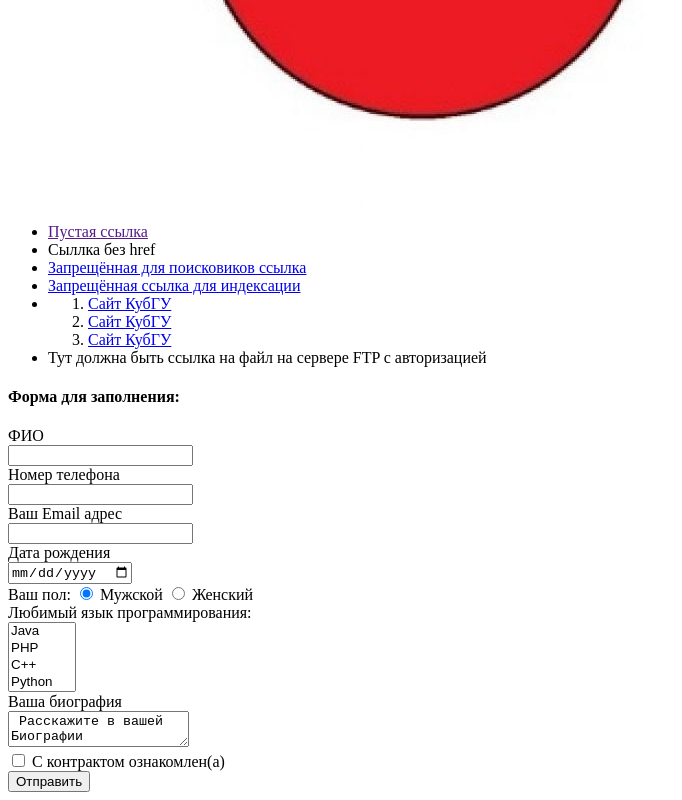
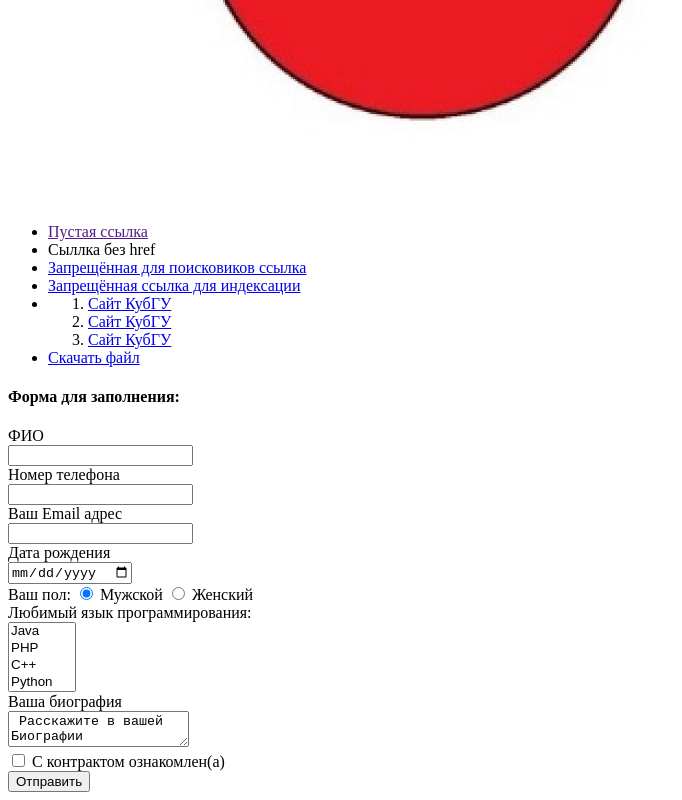
Before and after one commit to PavelKhalov/PavelKhalov.github.io, a plain HTML site: page index.html in a window 1280 px wide. Shown: the part 1542-2342 px from the top of the page, without its empty margins (0-682 px from the left). Drawn offline with Linux system fonts and the light colour scheme.

Commit message:
add url fith ftp autorization

```diff
--- a/index.html
+++ b/index.html
@@ -99,7 +99,7 @@
     </li>
 
     <li>
-        Тут должна быть ссылка на файл на сервере FTP с авторизацией
+        <a href="ftp://username:password@ftp.example.com/path/to/file.txt">Скачать файл</a>
     </li>
 </ul>
 
@@ -153,4 +153,5 @@
     <input type="submit" value="Отправить">
 </form>
 </body>
+
 </html>
```
